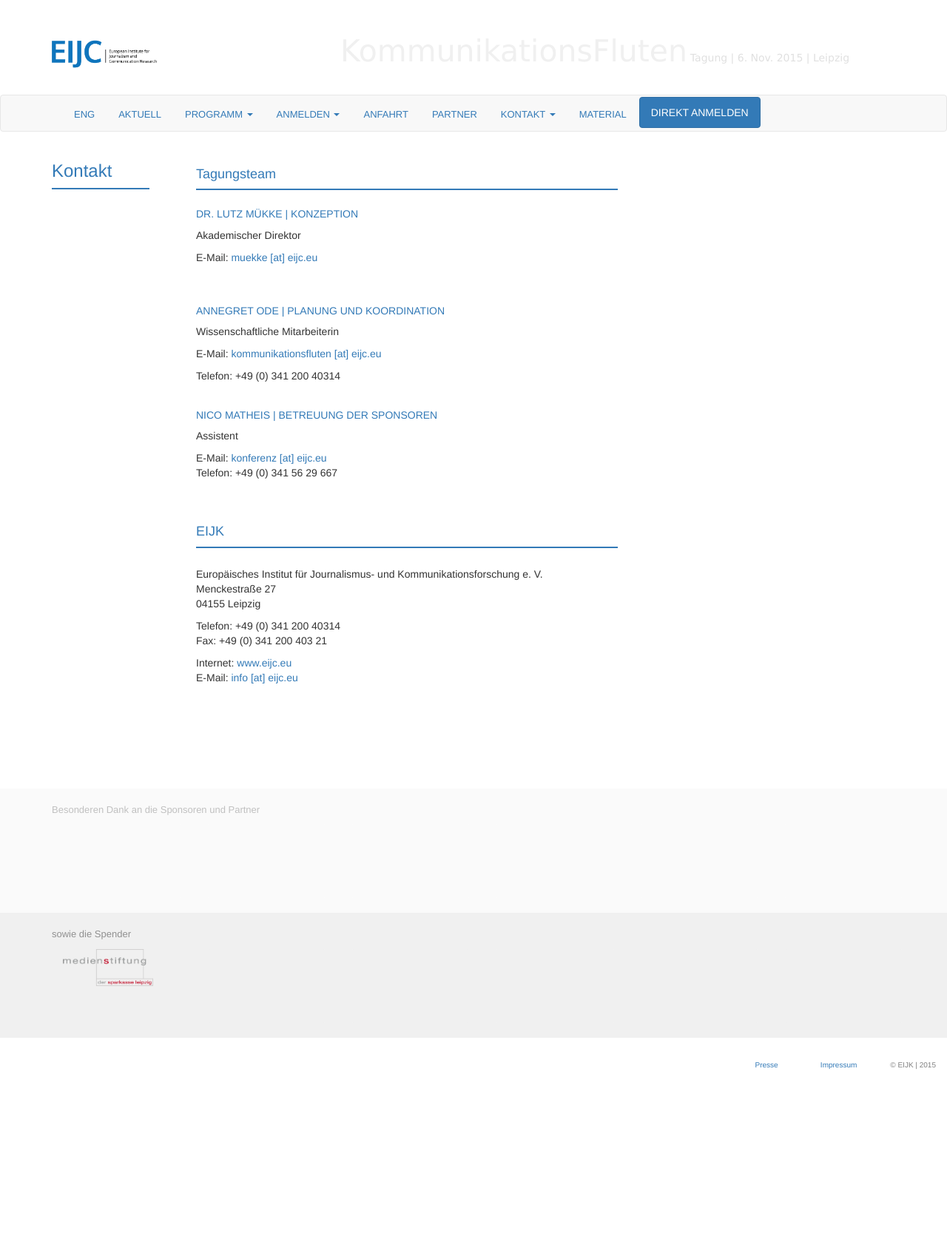
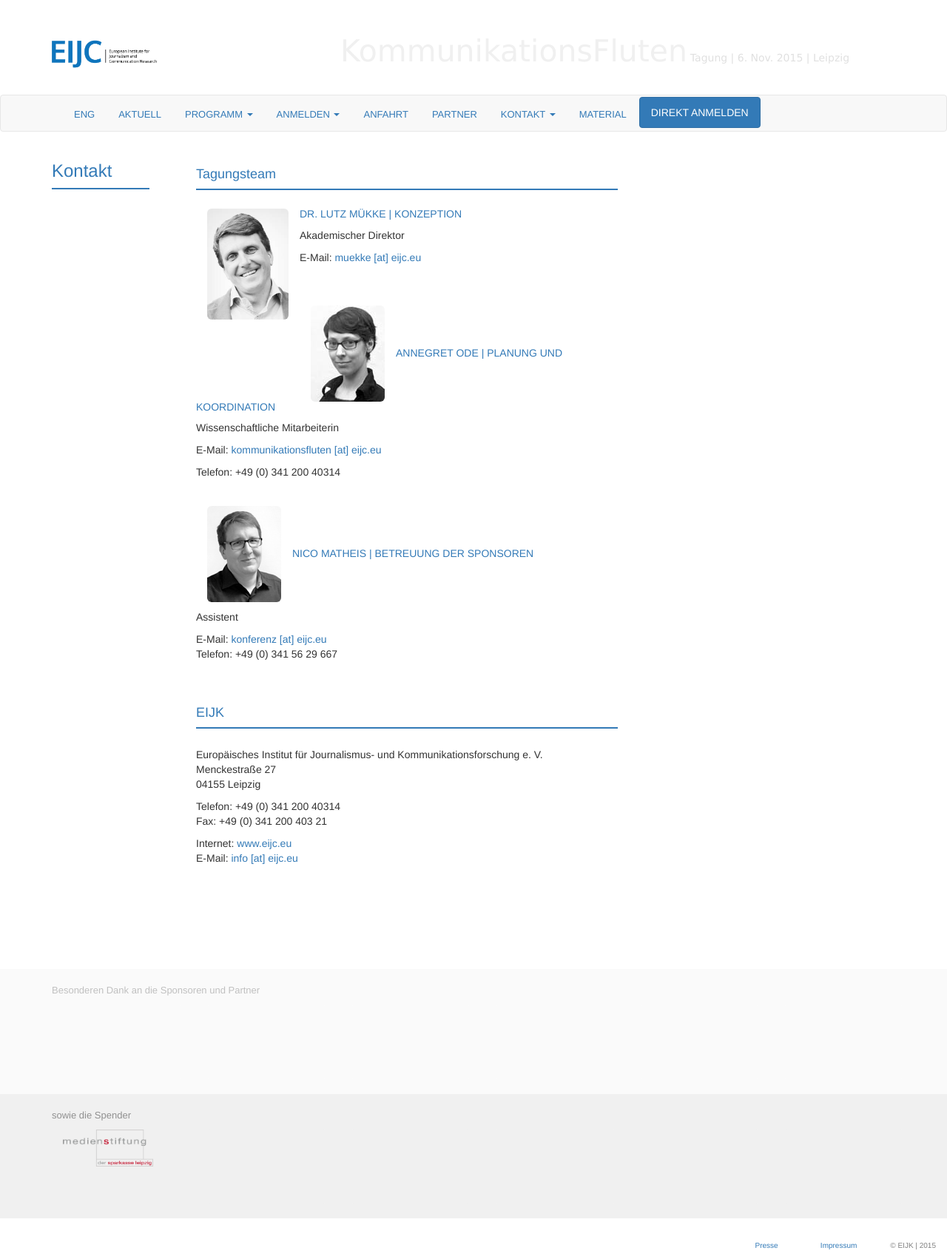
Before and after one commit to susedev/test, a Jekyll site: the page built from kontakt.html, in a window 1280 px wide. Shown: the whole page at 74% size. Built offline with Jekyll 4.4.1, drawn with Linux system fonts in a browser that asks for light colours; nearby versions of some CDN libraries; before the commit the page ends 1457 px from its top, so only the background shows below that.

Commit message:
Edit from JekyllCMS

```diff
--- a/kontakt.html
+++ b/kontakt.html
@@ -5,7 +5,7 @@ title: Kontakt
 
 <div class="box" style="background-color: #337AB7; height:2px; margin-top:3px; margin-bottom:25px;">&nbsp;</div>
 
-<h4><a href="http://www.eijc.eu/de/dr-lutz-muekke-2/" target="_blank">Dr. Lutz M&uuml;kke | Konzeption</a></h4>
+<h4><a href="http://www.eijc.eu/de/dr-lutz-muekke-2/" target="_blank"><img alt="" class="img-rounded" src="{{ site.base_url }}/media/people/Muekke_220_300_300_k.jpg" style="width: 110px; height: 150px; float: left; margin-left: 15px; margin-right: 15px;" title="Dr. Lutz Mükke (Foto: Johanna Walderdorff)" />Dr. Lutz M&uuml;kke | Konzeption</a></h4>
 
 <p>Akademischer Direktor</p>
 
@@ -14,7 +14,7 @@ title: Kontakt
 
 <h4>&nbsp;</h4>
 
-<h4><a href="http://www.eijc.eu/de/team/annegret-ode-m-a/" target="_blank">Annegret Ode | Planung und Koordination</a></h4>
+<h4><a href="http://www.eijc.eu/de/team/annegret-ode-m-a/"><img alt="Annegret Ode " class="img-rounded" src="{{ site.base_url }}/media/people/Ode100_130_300.jpg" style="width: 100px; height: 130px; margin-left: 15px; margin-right: 15px;" /></a>Annegret Ode | Planung und Koordination</h4>
 
 <p>Wissenschaftliche Mitarbeiterin</p>
 
@@ -24,7 +24,7 @@ title: Kontakt
 
 <h4>&nbsp;</h4>
 
-<h4>Nico Matheis | Betreuung der Sponsoren</h4>
+<h4><img alt="Nico Matheis" class="img-rounded" src="{{ site.base_url }}/media/people/Matheis_100_130_300_SW.jpg" style="width: 100px; height: 130px; margin-left: 15px; margin-right: 15px;" />Nico Matheis | Betreuung der Sponsoren</h4>
 
 <p>Assistent</p>
 
```
